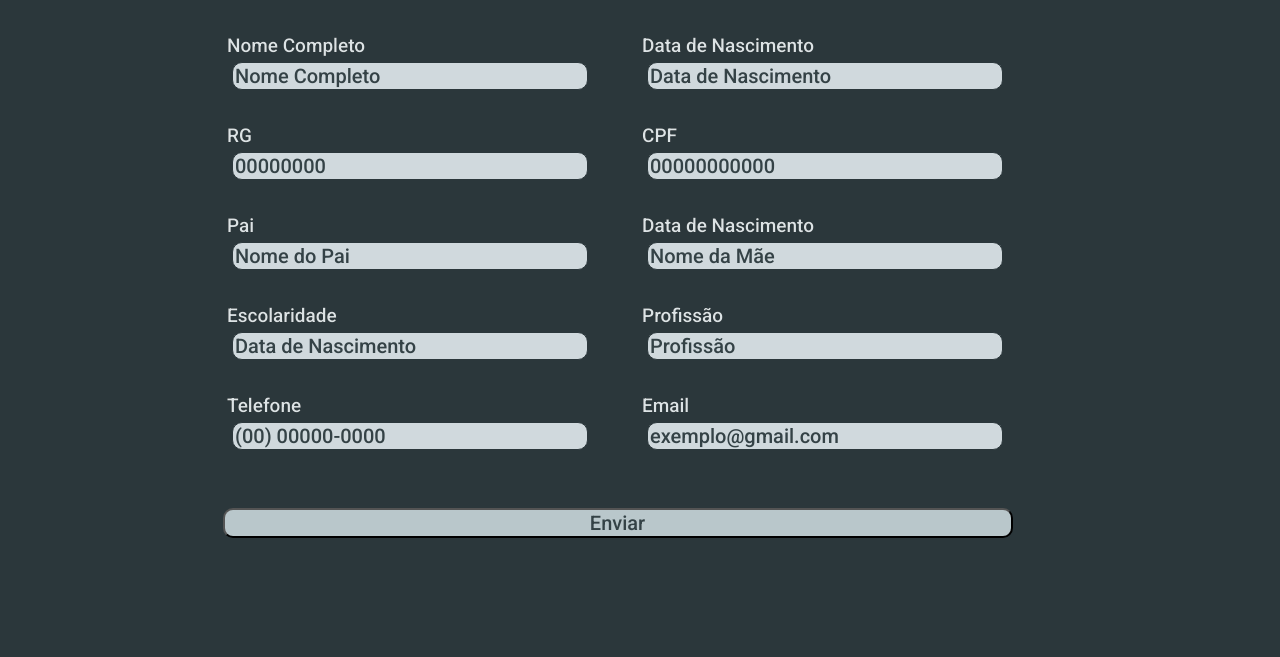
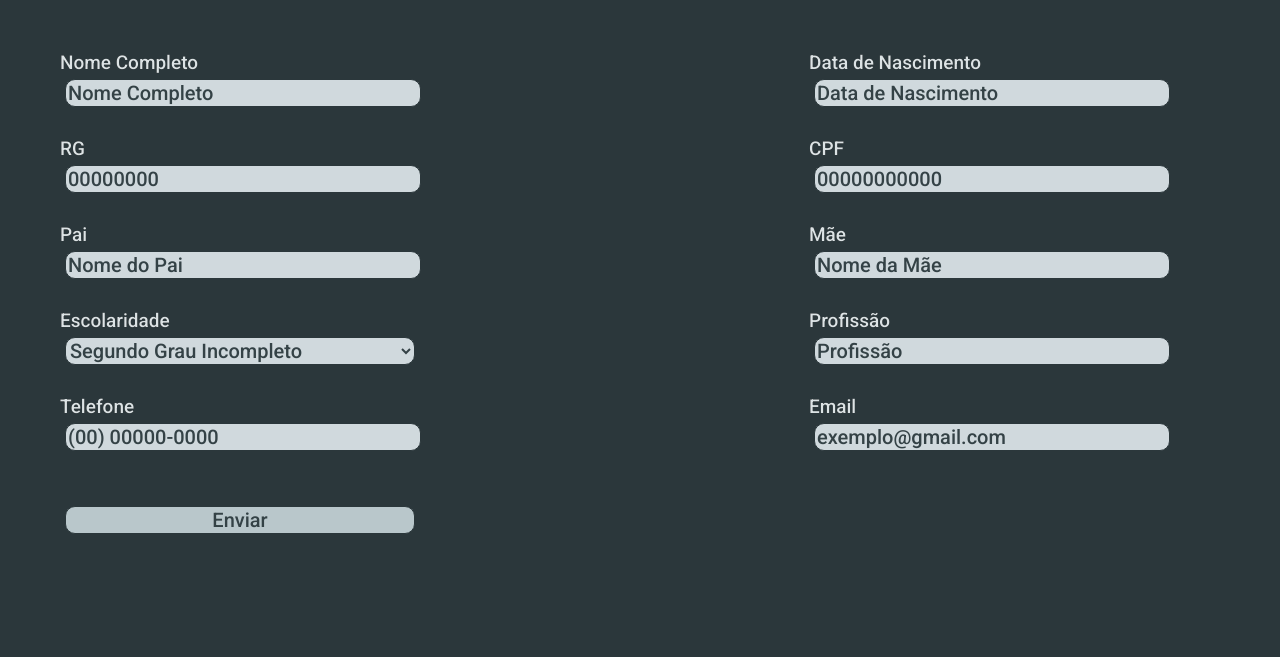
Before and after one commit to vitorpierin/registration_page, a plain HTML site: page index.html in a window 1280 px wide. Shown: the part 143-800 px from the top of the page. Drawn offline with Linux system fonts and the light colour scheme.

Commit message:
Button to be aligned

```diff
--- a/assets/css/style.css
+++ b/assets/css/style.css
@@ -1,13 +1,22 @@
 body {
-    margin: 0;
+    margin: 60px;
     background-color: #2B373B;
 }
 
 h1 {
+    text-align: center;
     font-size: 60px;
     color: #A1B3BA;
     text-shadow: 0px 0px 7px #000000;
 }
+.container {
+    display: flex;
+   flex-wrap: wrap;
+   justify-content: space-between;
+
+
+}
+
 
 label {
     color: #DCE3E5;
@@ -18,13 +27,31 @@ label {
     font-size: 19px;
 }
 
-input {
+select {
+
+    color: #344246;
+    border: 1px solid #2B373B;
+    border-radius: 10px 10px 10px 10px;
+    background-color: #D0D9DD;
     font-family:'Roboto', sans-serif;
     font-size: 20px;
     width: 350px;
     display: block;
     margin: 5px;
     margin-right: 50px;
+}
+
+input  {
+
+    font-family:'Roboto', sans-serif;
+    font-size: 20px;
+    width: 350px;
+    display: block;
+    margin: 5px;
+    margin-right: 50px;
+    border: 1px solid #2B373B;
+    border-radius: 10px 10px 10px 10px;
+    background-color: #D0D9DD;
 }
 input::placeholder {
     color: #344246;
@@ -36,17 +63,14 @@ table input {
     background-color: #D0D9DD;
 
 }
-.container {
+#button {
+   align-self: center;
 
-    display: flex;
-    flex-direction: column;
-    align-items: center;
-}
-
-#button {
-    color: #344246;
+   color: #344246;
    background-color: #B9C7CB;
    margin-top: 50px;
-   width: 790px;
+   width: auto;
+   max-width: 790px;
+   min-width: 350px;
    border-radius: 10px 10px 10px 10px;
 }
--- a/index.html
+++ b/index.html
@@ -11,52 +11,62 @@
     <title>Registration Page</title>
 </head>
 <body>
-    <div class="container ">
-        <form action="" method="GET"></form>
+
 
     <h1>Página de Cadastro</h1>
+        <form action="" method="GET"></form>
+            <div class="container ">
 
-            <table >
-                <tr>
-                    <td class="place">
+                <div class="question1">
                     <label for="name">Nome Completo</label>
                     <input type="text" name="name" id="name" placeholder="Nome Completo">
-                    </td>
-                    <td class="place">
+                </div>
+                <div class="question2">
                     <label for="birth_date">Data de Nascimento</label>
                     <input type="text" name="birth_date" id="birth_date" placeholder="Data de Nascimento">
-                    </td>
-                </tr>
-                <tr>
-                    <td class="place">
+                </div>
+                <div class="question3">
                     <label for="id_card">RG</label>
                     <input type="number" name="id_card" id="id_card" placeholder="00000000">
-                    </td>
-                    <td class="place"><label for="fiscal_number">CPF</label>
+                </div>
+                <div class="question4">
+                    <label for="fiscal_number">CPF</label>
                     <input type="number" name="fiscal_number" id="fiscal_number"  placeholder="00000000000"></td>
-                </tr>
-                <tr>
-                    <td class="place"><label for="father_name">Pai</label>
-                        <input type="text" name="father_name" id="father_name" placeholder="Nome do Pai"></td>
-                    <td><label for="mother_name">Data de Nascimento</label>
-                        <input type="text" name="mother_name" id="mother_name" placeholder="Nome da Mãe"></td>
-                </tr>
-                <tr>
-                    <td class="place"><label for="education">Escolaridade</label>
-                        <input type="text" name="birth_date" id="birth_date" placeholder="Data de Nascimento"></td>
-                    <td class="place"><label for="career">Profissão</label>
-                        <input type="text" name="career" id="career" placeholder="Profissão"></td>
-                </tr>
-                <tr>
-                    <td class="place"><label for="phone_number">Telefone</label>
+                </div>
+                <div class="question5">
+                    <label for="father_name">Pai</label>
+                    <input type="text" name="father_name" id="father_name" placeholder="Nome do Pai">
+                </div>
+                <div class="question6">
+                    <label for="mother_name">Mãe</label>
+                    <input type="text" name="mother_name" id="mother_name" placeholder="Nome da Mãe">
+                </div>
+                <div class="question7">
+                    <label for="education">Escolaridade</label>
+                    <select name="education" id="education">
+                        <option id="order">Segundo Grau Incompleto</option>
+                        <option id="order">Segundo Grau Completo</option>
+                        <option id="order">Ensino Superior Incompleto</option>
+                        <option id="order">Ensino Superior Completo</option>
+                    </select>
+                </div>
+                <div class="question8">
+                    <label for="career">Profissão</label>
+                    <input type="text" name="career" id="career" placeholder="Profissão">
+                </div>
+                <div class="question9">
+                    <label for="phone_number">Telefone</label>
                     <input type="tel" name="phone_number" id="phone_number" placeholder="(00) 00000-0000"></td>
-                    <td class="place"><label for="email">Email</label>
-                        <input type="email" name="email" id="email" placeholder="exemplo@gmail.com"></td>
-                </tr>
+                </div>
+                <div class="question10">
+                    <label for="email">Email</label>
+                    <input type="email" name="email" id="email" placeholder="exemplo@gmail.com">
+                </div>
+                <input id="button" type="submit" value="Enviar">
+            </div>
+                </table>
 
-            </table>
-            <input id="button" type="submit" value="Enviar">
         </form>
-    </div>
+
 </body>
 </html>
```
Lines whose indentation alone changed are shown as unchanged.
